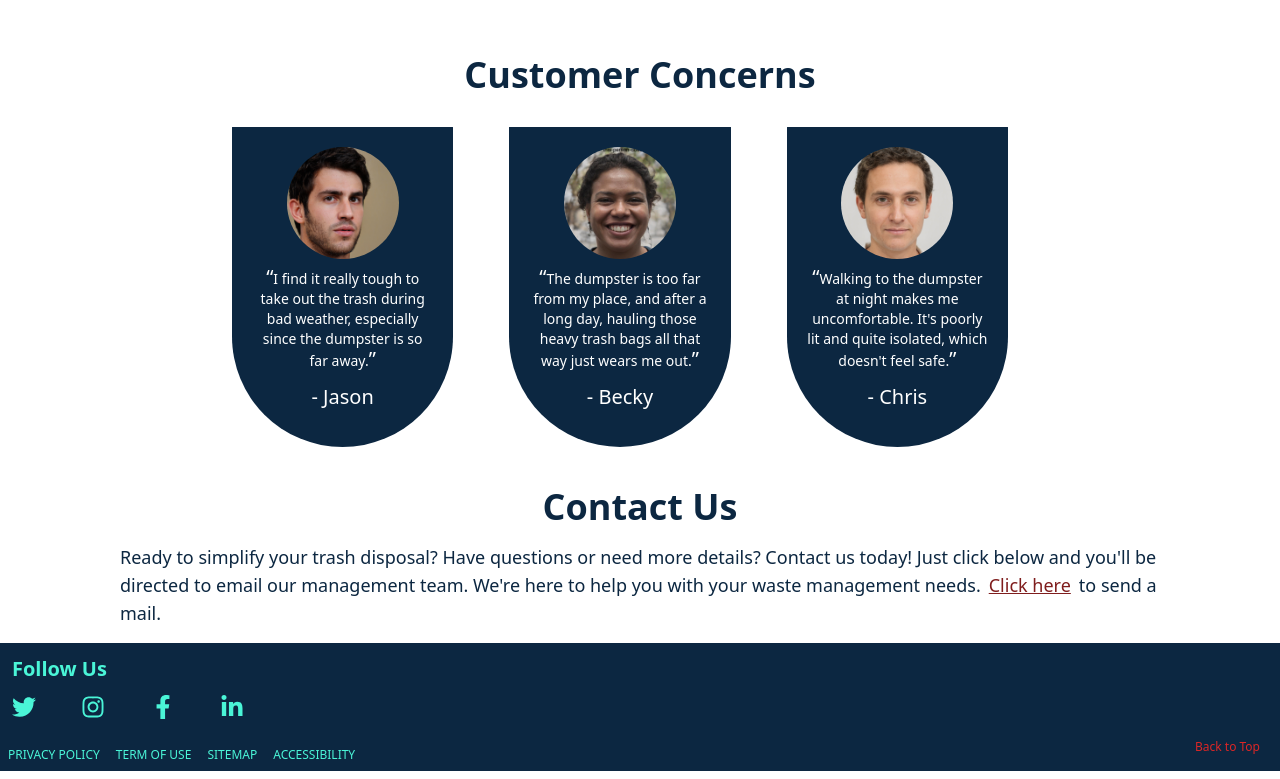
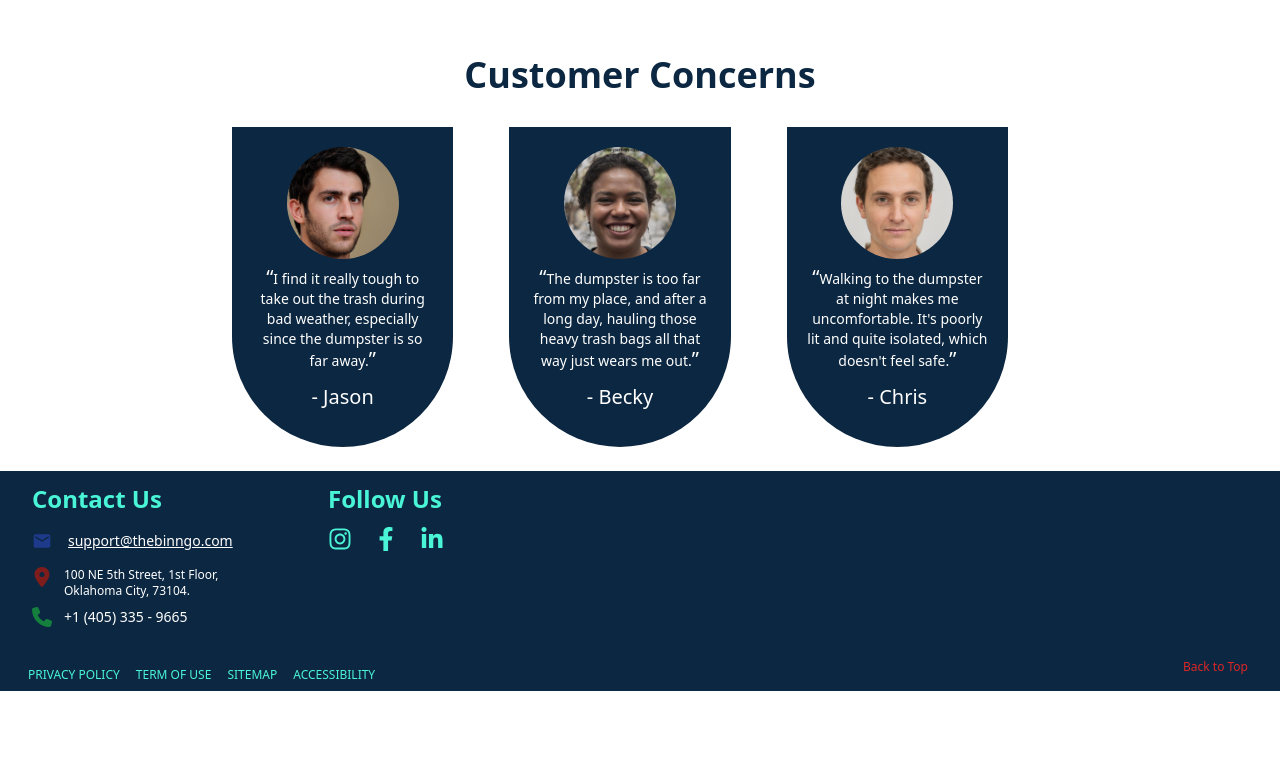
Before and after one commit to Fritzgerrad/binngo-frontend, a Next.js app: page / in a window 1280 px wide. Shown: the part 924-1703 px from the top of the page. After the commit the page ends 1623 px from the top, so only its background shows below. Built offline with nearby package versions, Linux system fonts and the light colour scheme.

Commit message:
dded contact information

```diff
--- a/src/components/Footer.js
+++ b/src/components/Footer.js
@@ -1,5 +1,8 @@
 import Link from "next/link";
-import { FaInstagram,FaTwitter,FaFacebookF,FaLinkedinIn } from "react-icons/fa";
+import { FaInstagram,FaFacebookF,FaLinkedinIn } from "react-icons/fa";
+import { FaLocationDot,FaPhone } from "react-icons/fa6";
+import { MdEmail } from "react-icons/md";
+
 const Footer = () => {
 
     const SocialMedia =(props)=>{
@@ -15,34 +18,50 @@ const Footer = () => {
     }
 
     return (
-        <>
+        <div>
             <div className="header">
-                <div className=" flex justify-between">
-                    <div className="block w-10/12 md:w-2/5 p-3 lg:w-1/5">
-                        <h2 className="mb-3 font-bold text-xl">Follow Us</h2>
-                        <div className="flex justify-between ">
-                            <SocialMedia
-                                logo={<FaTwitter />}
-                                link="twitter"
-                            />
+                <div className="flex flex-col md:flex-row">
+                    <div className="block w-10/12 md:w-2/5 p-3 lg:w-1/5  text-sm mx-5">
+                        <h2 className="mb-3 font-semibold text-2xl">Contact Us</h2>
+                        <div className="flex flex-col justify-between text-white">
+                            <div className="flex my-1">
+                                <MdEmail className="text-xl mb-2 mr-2 text-blue-900" />
+                                <p><a className="text-sm text-white mx-2 underline"
+                                    href="mailto:support@thebinngo.com?subject=Enquiry%20about%20BinNGo%20">
+                                        support@thebinngo.com
+                                </a></p>
+                            </div>
+                            <div className="flex my-1">
+                                <FaLocationDot className="text-xl mb-2 mr-3 text-red-900" />
+                                <p className="text-xs">100 NE 5th Street, 1st Floor,<br /> Oklahoma City, 73104.</p>
+                            </div>
+                           <div className="flex my-1">
+                                <FaPhone className="text-xl mb-2 mr-3 text-green-700" />
+                                <p>+1 (405) 335 - 9665</p>
+                           </div>
+                        </div>
+                    </div>
+                    <div className="block w-10/12 md:w-2/5 p-3 lg:w-1/5 mx-5">
+                        <h2 className="mb-3 font-semibold text-2xl">Follow Us</h2>
+                        <div className="flex justify-between text-center w-1/2 my-2">
                             <SocialMedia
                                 logo={<FaInstagram />}
                                 link="https://www.instagram.com/thebinngo/"
                             />
                             <SocialMedia
                                 logo={<FaFacebookF />}
-                                link="https://www.facebook.com"
+                                link="https://www.instagram.com/thebinngo/"
                             />
                             <SocialMedia
                                 logo={<FaLinkedinIn />}
-                                link="https://www.twitter.com"
+                                link="https://www.instagram.com/thebinngo/"
                             />
                         </div>
                     </div>
                 </div>
-                <div className="block md:flex md:justify-between m-2 ml-0">
+                <div className="block md:flex md:justify-between m-2 ml-0 mx-5">
                     <div className="flex">
-                        <div className="flex sm:flex-row flex-col">
+                        <div className="flex sm:flex-row flex-col ml-5">
                             <Link href="#top" className=" uppercase text-xs hover:text-red-600 m-2">Privacy Policy</Link>
                             <Link href="#top" className="uppercase text-xs hover:text-red-600 m-2">Term of Use</Link>
                         </div>
@@ -52,13 +71,13 @@ const Footer = () => {
                         </div>
                     </div>
                     <div className="md:float-right flex justify-center text-xs">
-                        <Link href="#top" className="text-xs text-red-600 mr-3 hover:underline ml-2">Back to Top</Link>
+                        <Link href="#top" className="text-xs text-red-600 mr-3 hover:underline ml-2 mb-1">Back to Top</Link>
                         {/* <p className="text-white">&#169; 2024 FRZ Group</p> */}
                     </div>
                 </div>
             </div>
 
-        </>
+        </div>
      );
 }
 
--- a/src/pages/index.js
+++ b/src/pages/index.js
@@ -281,7 +281,7 @@ const HowItWorksCarousel = () => {
         </div> */}
       </div>
       <div className="w-full " id="contactUs">
-      <h1 className="text-3xl sm:text-4xl font-bold mb-4 mt-8 text-center">
+      {/* <h1 className="text-3xl sm:text-4xl font-bold mb-4 mt-8 text-center">
           Contact Us
       </h1>
 
@@ -290,7 +290,7 @@ const HowItWorksCarousel = () => {
       <a
       className="text-lg text-red-900 mx-2 underline"
       href="mailto:support@thebinngo.com?subject=Enquiry%20about%20BinNGo%20">Click here</a>to send a mail.
-      </p>
+      </p> */}
       </div>
       </div>
     </div>
```
